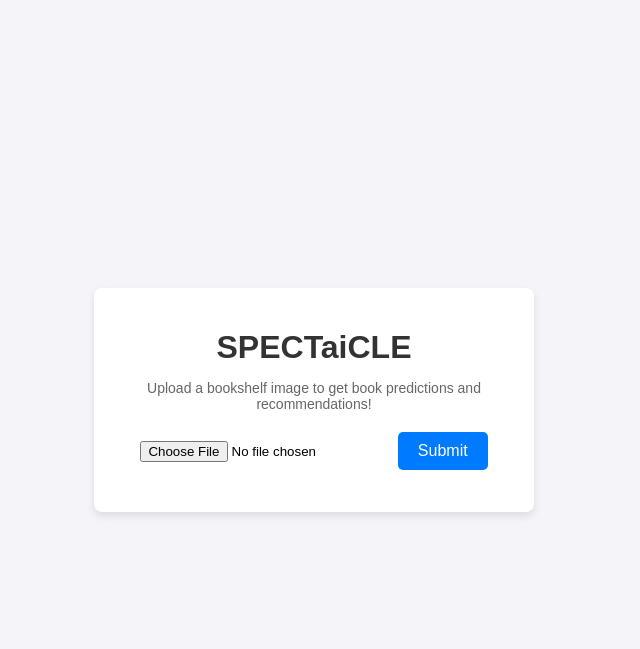
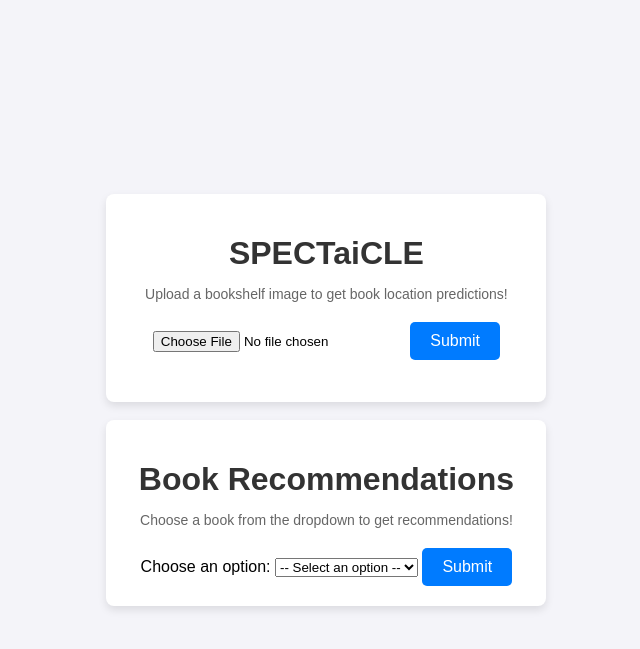
Before and after one commit to DollarStoreThor/SPECTaiCLE---WebApp, a Flask app: page / in a window 1280 px wide. Shown: the top 649 px of the page, without its empty margins (326-966 px from the left). Run offline with Flask 3, Linux system fonts and the light colour scheme; parts of the project's set-up code (start-up, migrations or seed data) failed here and were passed over.

Commit message:
Add files via upload

```diff
--- a/app/routes.py
+++ b/app/routes.py
@@ -1,7 +1,9 @@
 from flask import request, jsonify, Blueprint, render_template, current_app
 import os
 from model.preprocess import get_books
+from model.recommendations import get_recommendations #need to create this python script
 from flask import render_template, Blueprint
+import pandas as pd
 
 # Create a Blueprint
 routes = Blueprint("routes", __name__)
@@ -54,7 +56,6 @@
     if image.filename == '':
             return jsonify({'error': 'No selected file'}), 400
 
-
     # Save the uploaded image
     upload_folder = current_app.config["UPLOAD_FOLDER"]
 
@@ -65,7 +66,48 @@
     print("File saved successfully.")
 
     try:
-        predicted_books = get_books(image_path)
+        predicted_books = get_books(correctImages=True, cullNullTextImages=False, image_file_paths=[image_path])
         return jsonify({'predicted_books': predicted_books})
     except Exception as e:
         return jsonify({'error': str(e)}), 500
+
+
+
+
+@routes.route('/get_dropdown_data', methods=['GET'])
+def get_dropdown_data():
+    try:
+        # Load your CSV file
+        file_path = r"C:\Users\arado\Desktop\SPECTaiCLE\model\recommendation_csv_files\b.csv"  # Replace with your actual CSV file path
+        df = pd.read_csv(file_path)
+
+        # Extract unique elements from the specific column
+        unique_elements = df['AuthorTitleString'].dropna().unique()  # Replace 'ColumnName' with your column name
+
+        # Convert to a list and return as JSON
+        return jsonify({'unique_elements': unique_elements.tolist()}), 200
+    except Exception as e:
+        return jsonify({'error': str(e)}), 500
+
+
+@routes.route('/get_recommendations', methods=['POST'])
+def get_recommendations_route():
+    try:
+        # Parse the JSON payload
+        data = request.get_json()
+        if not data or "book_name" not in data:
+            return jsonify({"error": "No book name provided"}), 400
+
+        book_name = data["book_name"].strip()
+        if not book_name:
+            return jsonify({"error": "Book name cannot be empty"}), 400
+
+        # Call your function to generate recommendations
+        recommended_books = get_recommendations()
+
+        # Return the recommendations
+        return jsonify({"recommended_books": recommended_books}), 200
+    except Exception as e:
+        # Log the error for debugging
+        print(f"Error in /get_recommendations: {e}")
+        return jsonify({"error": str(e)}), 500
--- a/app/static/scripts.js
+++ b/app/static/scripts.js
@@ -1,3 +1,34 @@
+document.addEventListener("DOMContentLoaded", async function () {
+    const dropdown = document.getElementById("csvDropdown");
+    const errorDiv = document.getElementById("error");
+
+    dropdown.innerHTML = `<option value="" disabled selected>-- Select an option --</option>`;
+    errorDiv.textContent = "";
+
+    try {
+        const response = await fetch("/get_dropdown_data");
+
+        if (!response.ok) {
+            throw new Error(`Server error: ${response.statusText}`);
+        }
+
+        const data = await response.json();
+
+        if (data.unique_elements && data.unique_elements.length > 0) {
+            data.unique_elements.forEach((element) => {
+                const option = document.createElement("option");
+                option.value = element;
+                option.textContent = element;
+                dropdown.appendChild(option);
+            });
+        } else {
+            errorDiv.textContent = "No unique elements found in the CSV file.";
+        }
+    } catch (error) {
+        errorDiv.textContent = `Error: ${error.message}`;
+    }
+});
+
 async function submitImage() {
     const fileInput = document.getElementById("imageInput");
     const resultDiv = document.getElementById("result");
@@ -47,3 +78,84 @@
         loader.style.display = "none";
     }
 }
+
+async function populateDropdown() {
+    const dropdown = document.getElementById("csvDropdown");
+    const errorDiv = document.getElementById("error");
+
+    // Clear any previous error
+    errorDiv.textContent = "";
+
+    try {
+        const response = await fetch("/get_dropdown_data");
+        const data = await response.json();
+
+        if (response.ok) {
+            if (data.unique_elements && data.unique_elements.length > 0) {
+                // Populate dropdown with unique elements
+                data.unique_elements.forEach((element) => {
+                    const option = document.createElement("option");
+                    option.value = element;
+                    option.textContent = element;
+                    dropdown.appendChild(option);
+                });
+            } else {
+                errorDiv.textContent = "No unique elements found in the CSV file.";
+            }
+        } else {
+            errorDiv.textContent = `Error: ${data.error}`;
+        }
+    } catch (error) {
+        errorDiv.textContent = `Error: ${error.message}`;
+    }
+}
+
+async function submitBookForRecommendation() {
+    const recommendationInput = document.getElementById("recommendationInput").value;
+    const recommendationResult = document.getElementById("recommendationResult");
+    const loader = document.getElementById("loader");
+
+    // Validate input
+    if (!recommendationInput.trim()) {
+        recommendationResult.textContent = "Please enter the name of a book.";
+        return;
+    }
+
+    // Display loader and clear previous results
+    loader.style.display = "block";
+    recommendationResult.textContent = "";
+
+    try {
+        // Send the text input to the Flask backend
+        const response = await fetch("/get_recommendations", {
+            method: "POST",
+            headers: {
+                "Content-Type": "application/json",
+            },
+            body: JSON.stringify({ book_name: recommendationInput }),
+        });
+
+        const data = await response.json();
+
+        if (response.ok) {
+            if (data.recommended_books && data.recommended_books.length > 0) {
+                // Display recommendations as a list
+                const recommendationsList = data.recommended_books
+                    .map((book) => `<li>${book}</li>`)
+                    .join("");
+                recommendationResult.innerHTML = `
+                    <h3>Recommended Books:</h3>
+                    <ul>${recommendationsList}</ul>
+                `;
+            } else {
+                recommendationResult.innerHTML = "<h3>No recommendations found. Try another book.</h3>";
+            }
+        } else {
+            recommendationResult.textContent = `Error: ${data.error}`;
+        }
+    } catch (error) {
+        recommendationResult.textContent = `Error: ${error.message}`;
+    } finally {
+        loader.style.display = "none";
+    }
+}
--- a/app/templates/index.html
+++ b/app/templates/index.html
@@ -7,9 +7,10 @@
     <link rel="stylesheet" href="{{ url_for('static', filename='styles.css') }}">
 </head>
 <body>
+    <div class="containers-wrapper">
         <div class="container">
             <h1>SPECTaiCLE</h1>
-        <p>Upload a bookshelf image to get book predictions and recommendations!</p>
+            <p>Upload a bookshelf image to get book location predictions!</p>
 
             <form id="uploadForm" enctype="multipart/form-data">
                 <input type="file" id="imageInput" name="image" accept="image/*" required>
@@ -20,6 +21,26 @@
             <div id="result"></div>
         </div>
 
+        <div>
+            </br>
+        </div>
+
+        <div class="container">
+            <h1>Book Recommendations</h1>
+            <p>Choose a book from the dropdown to get recommendations!</p>
+
+            <form method="POST" onsubmit="handleSubmit(event)">
+                <label for="csvDropdown">Choose an option:</label>
+                <select id="csvDropdown" name="csvDropdown">
+                    {% for option in dropdown_options %}
+                        <option value="{{ option }}">{{ option }}</option>
+                    {% endfor %}
+                </select>
+                <button type="button" onclick="submitBookRecommendations()">Submit</button>
+            </form>
+        </div>
+
+    </div>
     <script src="{{ url_for('static', filename='scripts.js') }}"></script>
 </body>
 </html>
```
Lines whose indentation alone changed are shown as unchanged.
